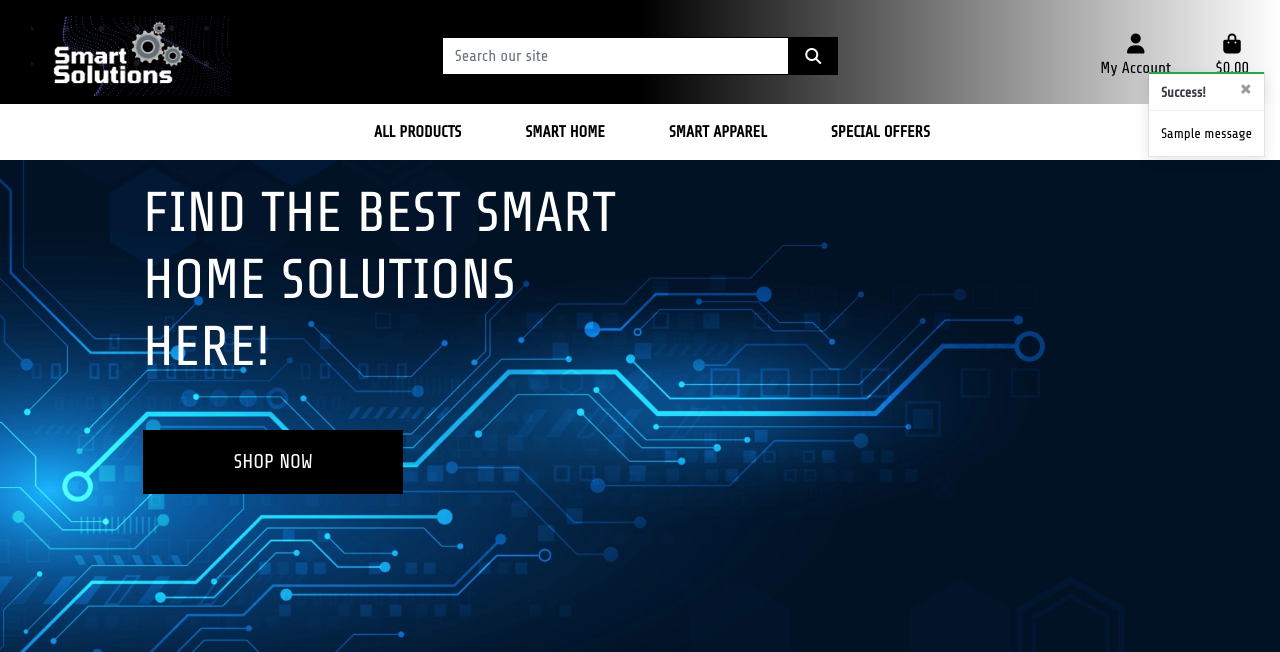
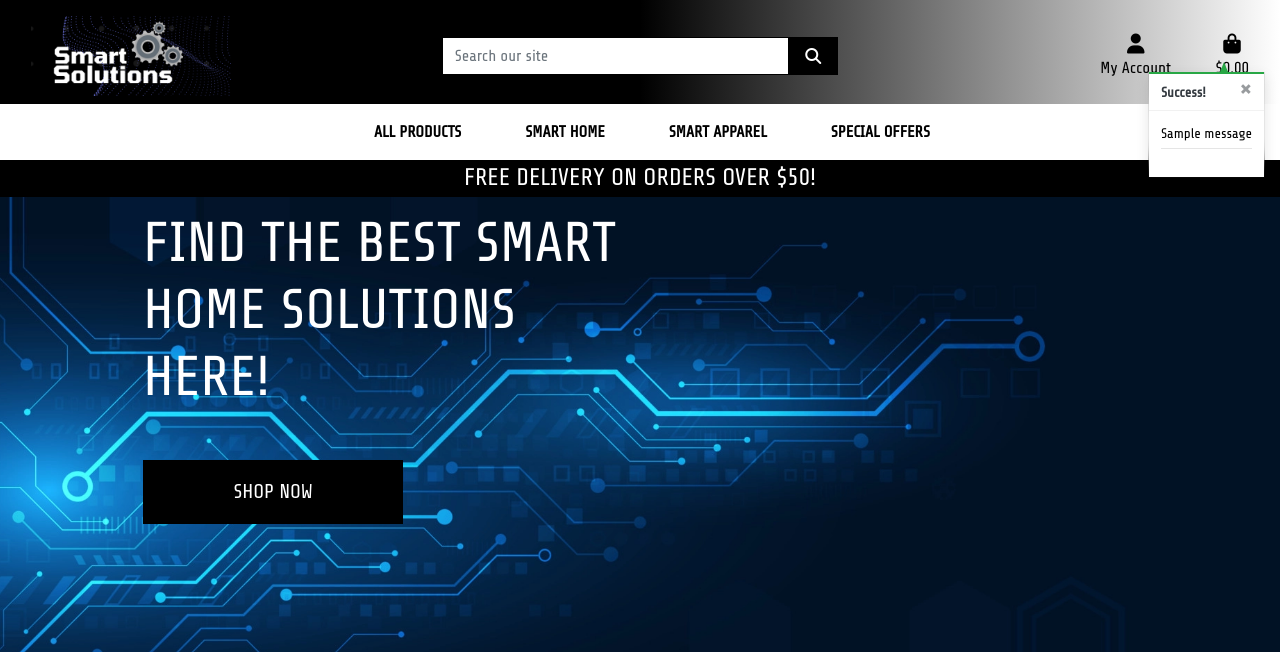
Before and after one commit to Jakemcp97/PP5-smartsolutions, a Django app: page / in a window 1280 px wide. Shown: the top 652 px of the page. Run offline with Django 3.2, Linux system fonts and the light colour scheme; one stand-in notice (Sample message) is shown; some libraries are stand-ins or nearby versions.

Commit message:
finished adding messages, padding fix on index.html

```diff
--- a/home/templates/home/index.html
+++ b/home/templates/home/index.html
@@ -19,7 +19,7 @@
     <div class="container h-100">
         <div class="row h-100">
             <div class="col-7 col-md-6 my-3">
-                <h1 class="display-4 logo-font">Find the best smart home solutions here!</h1>
+                <h1 class="display-4 logo-font" id="greeting">Find the best smart home solutions here!</h1>
                 <div class="my-5">
                     <h4>
                         <a href="{% url 'products' %}" class="shop-now-button btn btn-lg rounded-0 text-uppercase py-3">Shop Now</a>
--- a/static/css/index.css
+++ b/static/css/index.css
@@ -13,6 +13,10 @@ body {
 #topnav{
     background-image: linear-gradient(to right, black, black, white);
 
+}
+
+#greeting{
+    padding-top: 30px;
 }
 
 /* from Bulma */
@@ -129,6 +133,56 @@ a.category-badge > span.badge:hover {
     height: 2px;
 }
 
+/* from CSS-tricks.com: https://css-tricks.com/snippets/css/css-triangle/ */
+.arrow-up {
+    width: 0;
+    height: 0;
+    border-left: 4px solid transparent;
+    border-right: 4px solid transparent;
+    border-bottom: 10px solid black;
+    position: absolute;
+    top: -10px;
+    right: 36px;
+}
+
+/* Convenience classes - colors copied from Bootstrap */
+.arrow-primary {
+    border-bottom-color: #007bff !important;
+}
+
+.arrow-secondary {
+    border-bottom-color: #6c757d !important;
+}
+
+.arrow-success {
+    border-bottom-color: #28a745 !important;
+}
+
+.arrow-danger {
+    border-bottom-color: #dc3545 !important;
+}
+
+.arrow-warning {
+    border-bottom-color: #ffc107 !important;
+}
+
+.arrow-info {
+    border-bottom-color: #17a2b8 !important;
+}
+
+.arrow-light {
+    border-bottom-color: #f8f9fa !important;
+}
+
+.arrow-dark {
+    border-bottom-color: #343a40 !important;
+}
+
+.bag-notification-wrapper {
+    height: 100px;
+    overflow-x: hidden;
+    overflow-y: auto;
+}
 
 /* -------------------------------- Media Queries */
 
--- a/templates/base.html
+++ b/templates/base.html
@@ -106,8 +106,12 @@
             {% include 'includes/mobile_top_header.html' %}
             {% include 'includes/main_nav.html' %}
         </nav>
+      </div>
     </div>
-
+      <div id="delivery-banner" class="row text-center">
+        <div class="col bg-black text-white">
+            <h4 class="logo-font my-1">Free delivery on orders over ${{ free_delivery_threshold }}!</h4>
+        </div>
       </div>
     </header>
 
--- a/templates/includes/toasts/toast_success.html
+++ b/templates/includes/toasts/toast_success.html
@@ -8,6 +8,47 @@
         </button>
     </div>
     <div class="toast-body bg-white">
-        {{ message }}
+        <div class="row">
+            <div class="col">
+                {{ message }}
+                <hr class="mt-1 mb-3">
+            </div>
+        </div>
+        {% if grand_total %}
+            <p class="logo-font bg-white text-black py-1">Your Bag ({{ product_count }})</p>
+            <div class="bag-notification-wrapper">
+                {% for item in bag_items %}
+                    <div class="row">
+                        <div class="col-3 my-1">
+                            <img class="w-100" src="{{ item.product.image.url }}">
+                        </div>
+                        <div class="col-9">
+                            <p class="my-0"><strong>{{ item.product.name }}</strong></p>
+                            <p class="my-0 small">Size: {% if item.product.has_sizes %}{{ item.size|upper }}{% else %}N/A{% endif %}</p>
+                            <p class="my-0 small text-muted">Qty: {{ item.quantity }}</p>
+                        </div>
+                    </div>
+                {% endfor %}
+            </div>
+            <div class="row">
+                <div class="col">
+                    <strong><p class="mt-3 mb-1 text-black">
+                        Total{% if free_delivery_delta > 0 %} (Exc. delivery){% endif %}:
+                        <span class="float-right">${{ total|floatformat:2 }}</span>
+                    </p></strong>
+                    {% if free_delivery_delta > 0 %}
+                        <p class="mb-0 p-2 bg-warning shadow-sm text-black text-center">
+                            Spend <strong>${{ free_delivery_delta }}</strong> more to get free delivery!
+                        </p>
+                    {% endif %}
+                    <a href="{% url 'view_bag' %}" class="btn btn-black btn-block rounded-0">
+                        <span class="text-uppercase">Go To Secure Checkout</span>
+                        <span class="icon">
+                            <i class="fas fa-lock"></i>
+                        </span>
+                    </a>
+                </div>
+            </div>
+        {% endif %}
     </div>
 </div>
```
Also changed, not shown: bag/views.py (+8 -1 lines), db.sqlite3.
